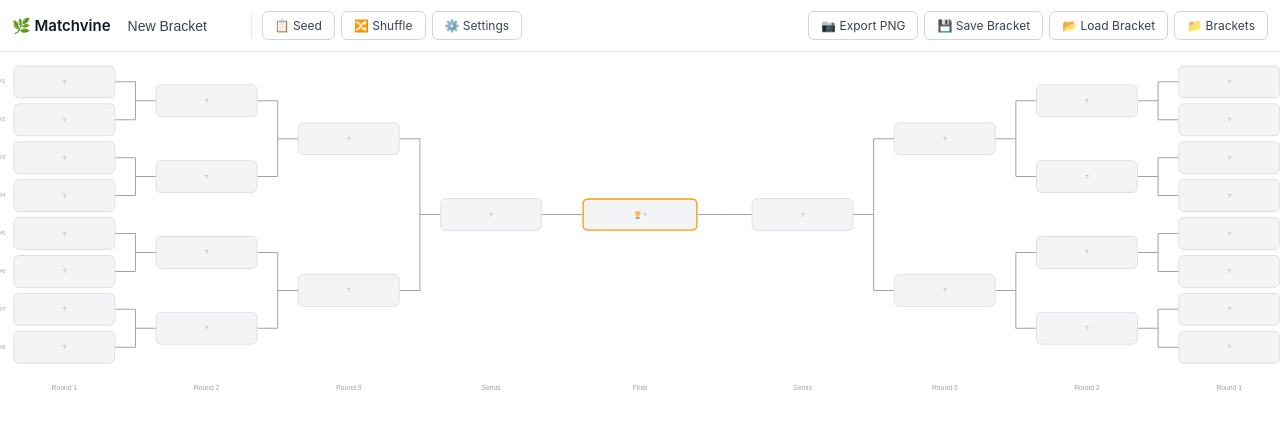
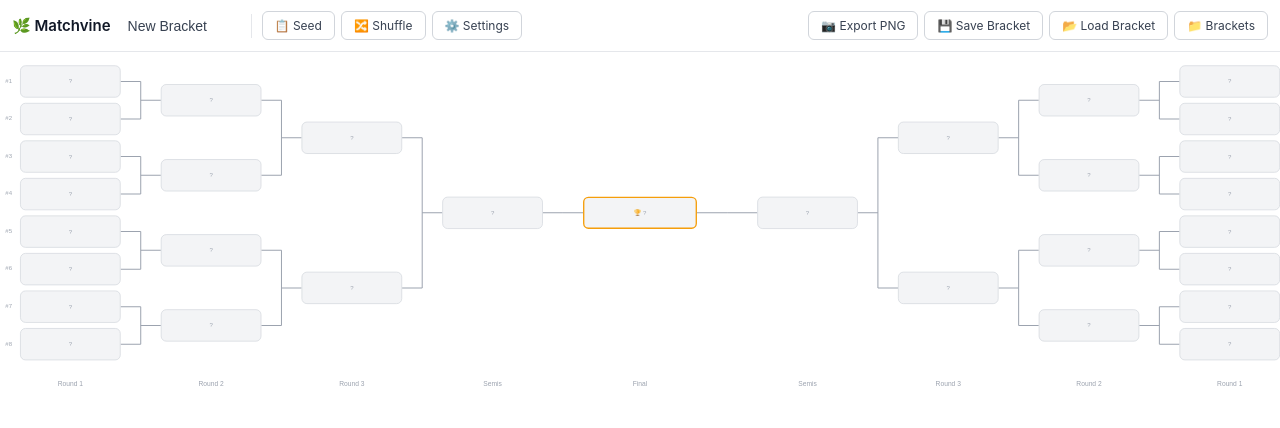
Before and after one commit to ttop/matchvine, a plain HTML site: page index.html in a window 1280 px wide. Drawn offline with Linux system fonts and the light colour scheme.

Commit message:
fix: increase left padding to show seed numbers on left side

```diff
--- a/index.html
+++ b/index.html
@@ -914,7 +914,7 @@
     const CHAMP_WIDTH = 170;
     const TOP_PADDING = 20;
     const LABEL_MARGIN = 40;
-    const LEFT_PADDING = 20;
+    const LEFT_PADDING = 30; // enough room for seed numbers on the left
 
     // ── State ────────────────────────────────────────────────────────────────
 
```
